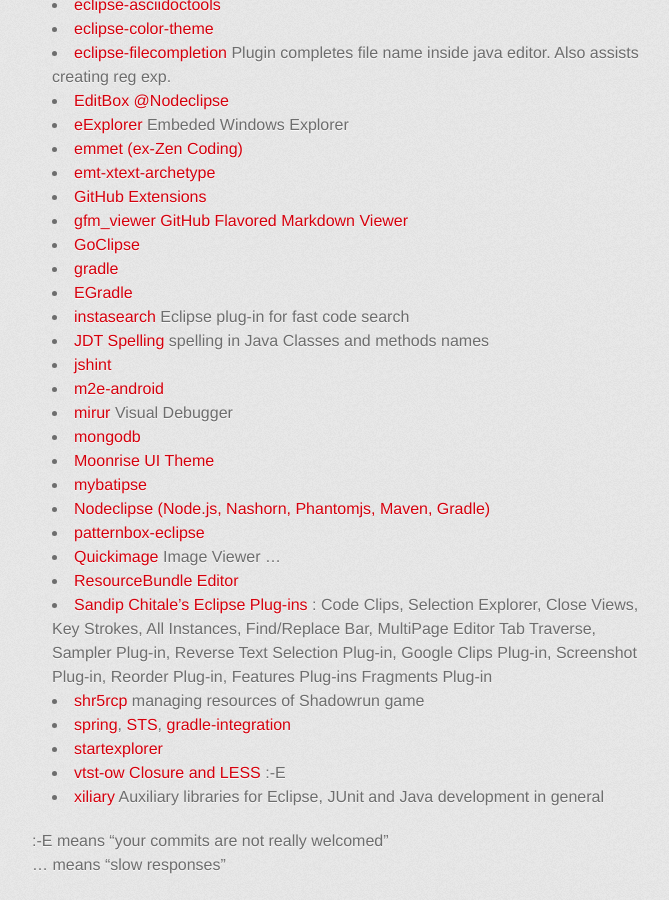
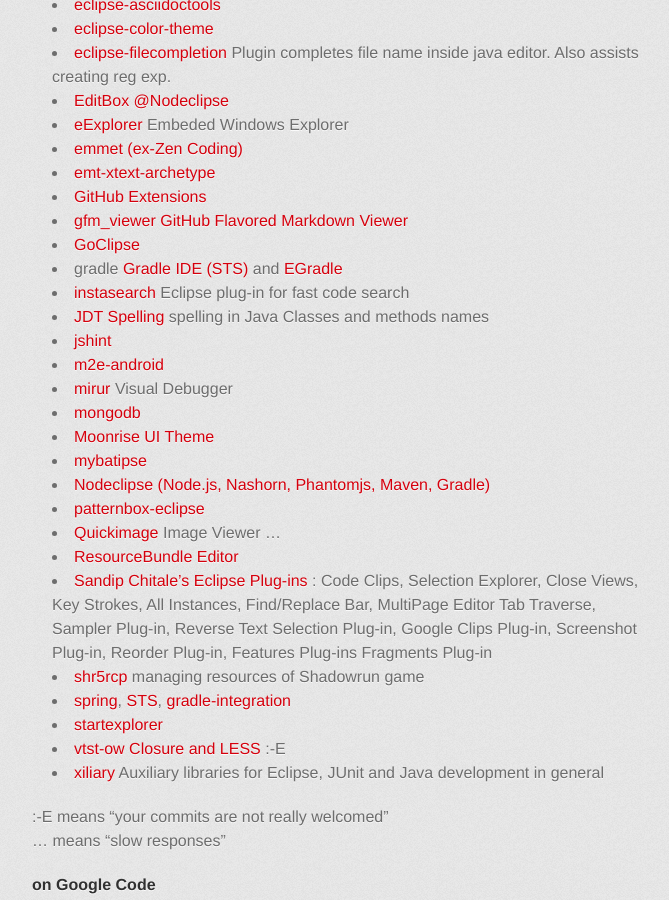
Before and after one commit to with-Eclipse/with-eclipse.github.io, a Jekyll site: the page built from index.md, in a window 1280 px wide and 900 px high, scrolled down 2303 px. Shown: the whole window, without its empty margins (298-967 px from the left). Built offline with Jekyll 4.4.1, drawn with Linux system fonts in a browser that asks for light colours; Markdown is read by kramdown in place of the engine named in the settings; comment, search, counter and statistics services are not loaded.

Commit message:
Update index.md

```diff
--- a/index.md
+++ b/index.md
@@ -110,8 +110,7 @@ Just use code snippet below:
 - [GitHub Extensions](https://github.com/ANCIT/eGit-extensions)
 - [gfm_viewer GitHub Flavored Markdown Viewer](https://github.com/satyagraha/gfm_viewer)
 - [GoClipse](https://github.com/sesteel/goclipse)
-- [gradle](https://github.com/spring-projects/eclipse-integration-gradle)
-- [EGradle](https://github.com/de-jcup/egradle)
+- gradle [Gradle IDE (STS)](https://github.com/spring-projects/eclipse-integration-gradle) and [EGradle](https://github.com/de-jcup/egradle)
 - [instasearch](https://github.com/ajermakovics/eclipse-instasearch) Eclipse plug-in for fast code search
 - [JDT Spelling](https://github.com/hendrens/jdt.spelling) spelling in Java Classes and methods names
 - [jshint](https://github.com/eclipsesource/jshint-eclipse/)
```
